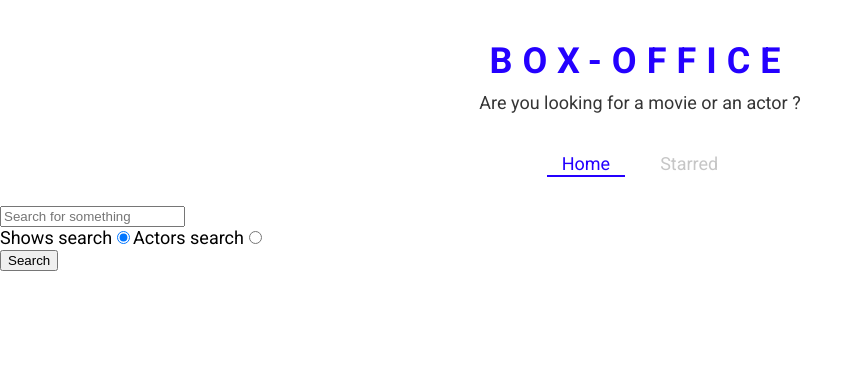
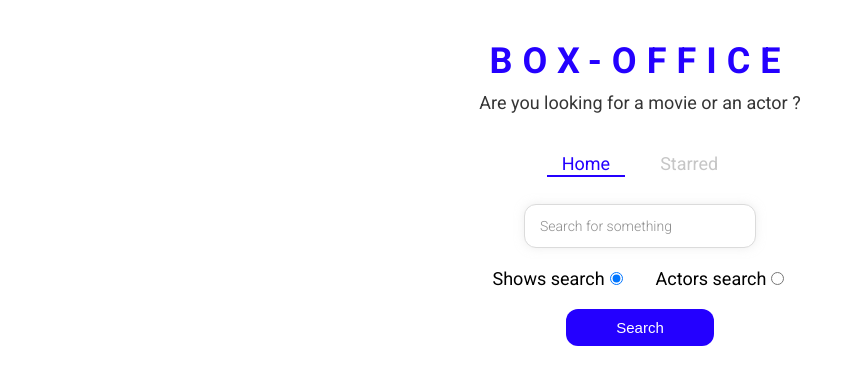
Before and after one commit to Ojaswi2000/box-office, a React (Create React App) app: page / in a window 1280 px wide. Shown: the top 384 px of the page, without its empty margins (0-863 px from the left). Built offline with nearby package versions, Linux system fonts and the light colour scheme.

Commit message:
added styles to the home page

```diff
--- a/src/pages/Home.js
+++ b/src/pages/Home.js
@@ -4,6 +4,7 @@ import MainPageLayout from '../components/MainPageLayout'
 import ShowGrid from '../components/show/ShowGrid';
 import {apiGet} from '../misc/config';
 import { useLastQuery } from '../misc/custom-hooks';
+import { RadioInputsWrapper, SearchInput, SearchButtonWrapper } from './Home.styled';
 
 const Home = () => {
 
@@ -55,8 +56,9 @@ const Home = () => {
 
     return (
         <MainPageLayout>
-        <input type="text" onChange={onInputChange} onKeyDown={onKeyDown} value={input} placeholder="Search for something" />
-        <div>
+        <SearchInput type="text" onChange={onInputChange} onKeyDown={onKeyDown} value={input} placeholder="Search for something" />
+        <RadioInputsWrapper>
+            <div>
             <label htmlFor="shows-search">
                 Shows search
                 <input
@@ -67,6 +69,9 @@ const Home = () => {
                 checked={isShowSearch}
                 />
             </label>
+            </div>
+
+            <div>
             <label htmlFor="actors-search">
                 Actors search
                 <input
@@ -77,9 +82,12 @@ const Home = () => {
                 checked={!isShowSearch}
                 />
             </label>
+            </div>
 
-        </div>
+        </RadioInputsWrapper>
+        <SearchButtonWrapper>
         <button type="button" onClick={onSearch}>Search</button>
+        </SearchButtonWrapper>
         {renderResults()}
         </MainPageLayout>
     )
--- /dev/null
+++ b/src/pages/Home.styled.js
@@ -0,0 +1,49 @@
+import styled from 'styled-components'
+
+export const SearchInput = styled.input`
+  display: block;
+  font-family: 'Roboto', sans-serif;
+  width: 200px;
+  margin: auto;
+  outline: none;
+  padding: 13px 15px;
+  border: 1px solid #dbdbdb;
+  box-shadow: 0px 0px 10px 0px rgba(219, 219, 219, 0.5);
+  font-size: 14px;
+  border-radius: 12px;
+  color: #8d8d8d;
+
+  &::placeholder {
+    font-weight: 300;
+    color: #8d8d8d;
+  }
+`;
+
+export const RadioInputsWrapper = styled.div`
+  display: flex;
+  justify-content: center;
+  margin: 20px 0;
+
+  div {
+    margin: 0 15px;
+  }
+`;
+
+export const SearchButtonWrapper = styled.div`
+  text-align: center;
+  margin-bottom: 35px;
+
+  button {
+    color: #fff;
+    background-color: ${({ theme }) => theme.mainColors.blue};
+    margin: auto;
+    padding: 10px 50px;
+    font-size: 15px;
+    border: none;
+    outline: none;
+    border-radius: 12px;
+    &:hover {
+      cursor: pointer;
+    }
+  }
+`;
```
